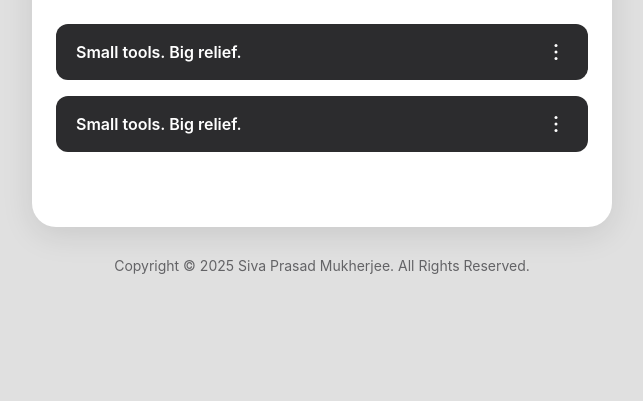
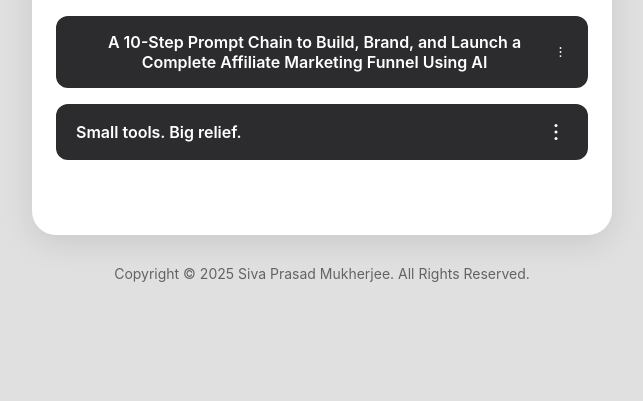
Before and after one commit to spmohq/digimade, a plain HTML site: page index.html in a window 1280 px wide. Shown: the part 439-840 px from the top of the page, without its empty margins (318-961 px from the left). Drawn offline with Linux system fonts and the light colour scheme.

Commit message:
Update index.html

```diff
--- a/index.html
+++ b/index.html
@@ -171,7 +171,7 @@
 </a>
 
                 <p><a href="#" class="main-link">
-                    <span>Small tools. Big relief.</span>
+                    <span>A 10-Step Prompt Chain to Build, Brand, and Launch a Complete Affiliate Marketing Funnel Using AI</span>
                     <svg width="24" height="24" viewBox="0 0 24 24" fill="currentColor" xmlns="http://www.w3.org/2000/svg">
                         <circle cx="12" cy="5.5" r="1.5"/>
                         <circle cx="12" cy="12" r="1.5"/>
```
